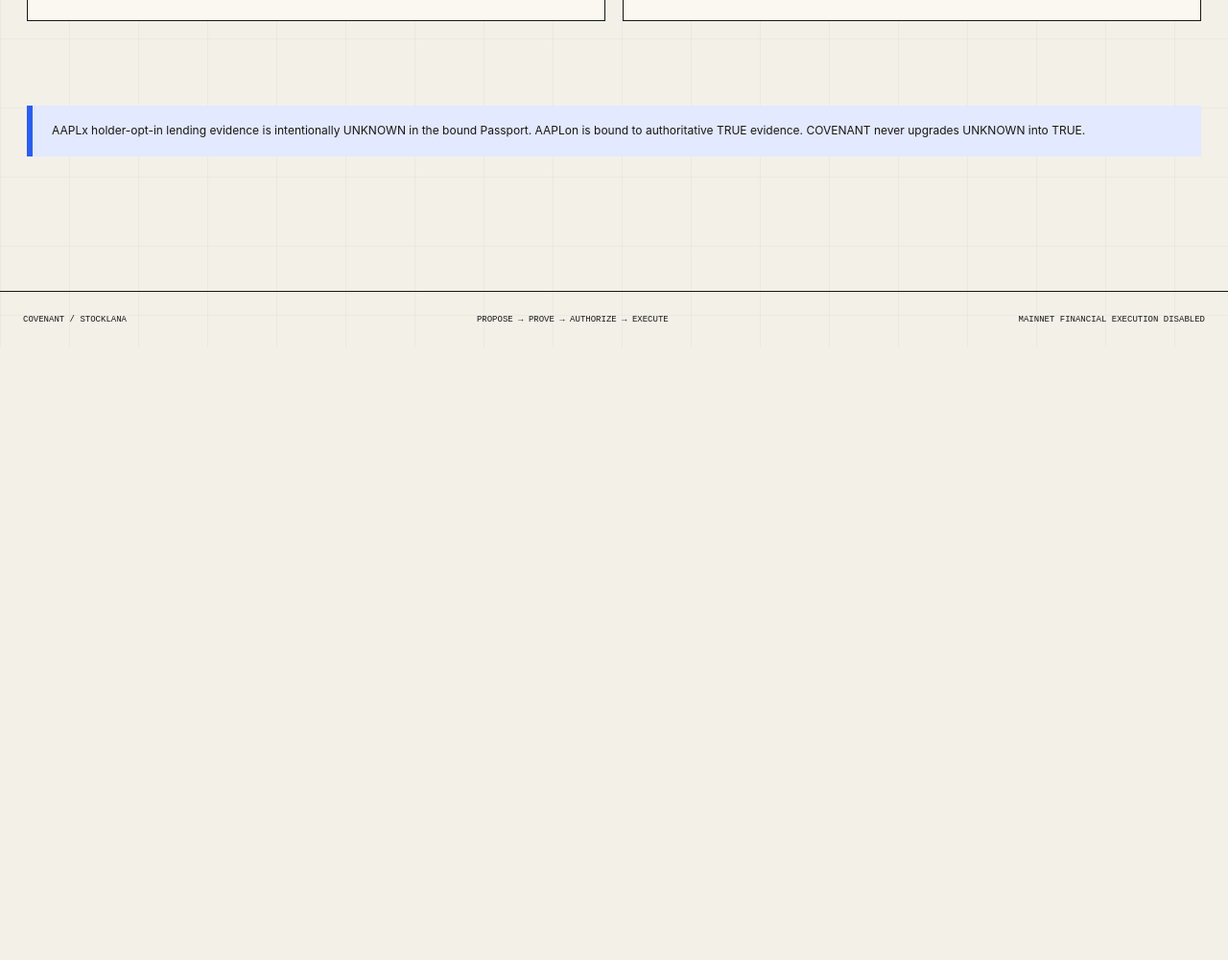
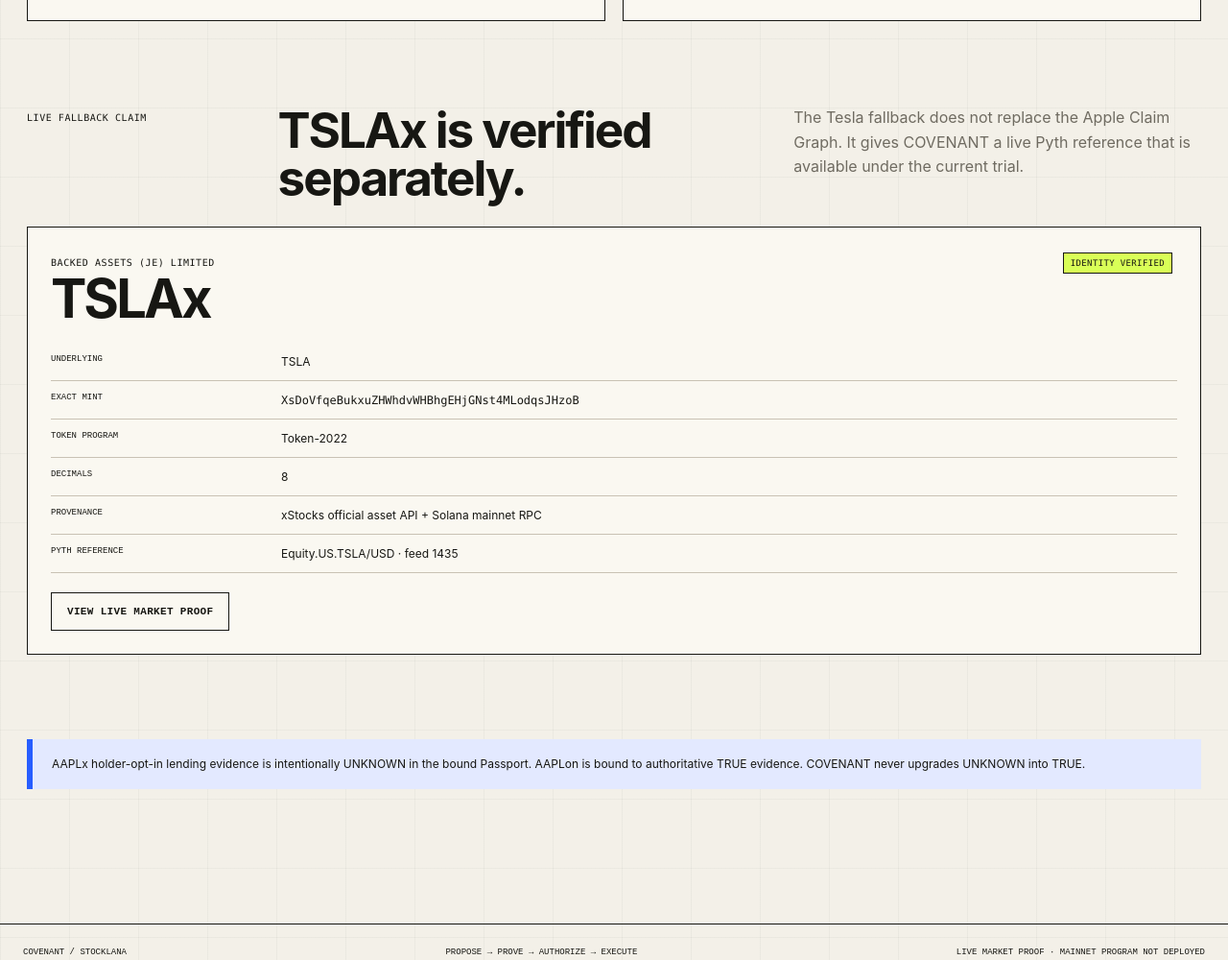
Before and after one commit to Faadil1/covenant, a website with bundled scripts: page demo/claims.html in a window 1280 px wide. Shown: the part 1040-2040 px from the top of the page at 96% size. Before the commit the page ends 1402 px from the top, so only its background shows below. Built offline with nearby package versions, Linux system fonts and the light colour scheme.

Commit message:
demo: add verified TSLAx fallback Claim

```diff
--- a/demo/claims.html
+++ b/demo/claims.html
@@ -14,5 +14,6 @@
 </header><main class="page">
 <section class="page-head"><div><p class="kicker">CLAIM GRAPH / APPLE</p><h1>Exact representations, not <em>tickers.</em></h1><p class="lede">Inspect the evidence-bearing implementation nodes. You can also adopt one as the current local representation to drive the writable runtime.</p></div></section>
 <section class="section"><div id="claimsRoot" class="grid grid--2"></div></section>
+<section class="section"><div class="section-title"><div><span class="eyebrow">LIVE FALLBACK CLAIM</span></div><h2>TSLAx is verified separately.</h2><p>The Tesla fallback does not replace the Apple Claim Graph. It gives COVENANT a live Pyth reference that is available under the current trial.</p></div><article class="claim-detail"><div class="claim-detail__top"><div><span class="eyebrow">Backed Assets (JE) Limited</span><h2>TSLAx</h2></div><div><span class="badge badge--allow">IDENTITY VERIFIED</span></div></div><dl class="facts"><div><dt>Underlying</dt><dd>TSLA</dd></div><div><dt>Exact mint</dt><dd><code>XsDoVfqeBukxuZHWhdvWHBhgEHjGNst4MLodqsJHzoB</code></dd></div><div><dt>Token program</dt><dd>Token-2022</dd></div><div><dt>Decimals</dt><dd>8</dd></div><div><dt>Provenance</dt><dd>xStocks official asset API + Solana mainnet RPC</dd></div><div><dt>Pyth reference</dt><dd>Equity.US.TSLA/USD · feed 1435</dd></div></dl><a class="button button--secondary" href="/proofs#tesla-live">VIEW LIVE MARKET PROOF</a></article></section>
 <section class="section"><div class="callout">AAPLx holder-opt-in lending evidence is intentionally UNKNOWN in the bound Passport. AAPLon is bound to authoritative TRUE evidence. COVENANT never upgrades UNKNOWN into TRUE.</div></section>
-</main><footer><span>COVENANT / STOCKLANA</span><span>PROPOSE → PROVE → AUTHORIZE → EXECUTE</span><span>MAINNET FINANCIAL EXECUTION DISABLED</span></footer></div><script type="module" src="./app.js"></script></body></html>
+</main><footer><span>COVENANT / STOCKLANA</span><span>PROPOSE → PROVE → AUTHORIZE → EXECUTE</span><span>LIVE MARKET PROOF · MAINNET PROGRAM NOT DEPLOYED</span></footer></div><script type="module" src="./app.js"></script></body></html>
```
